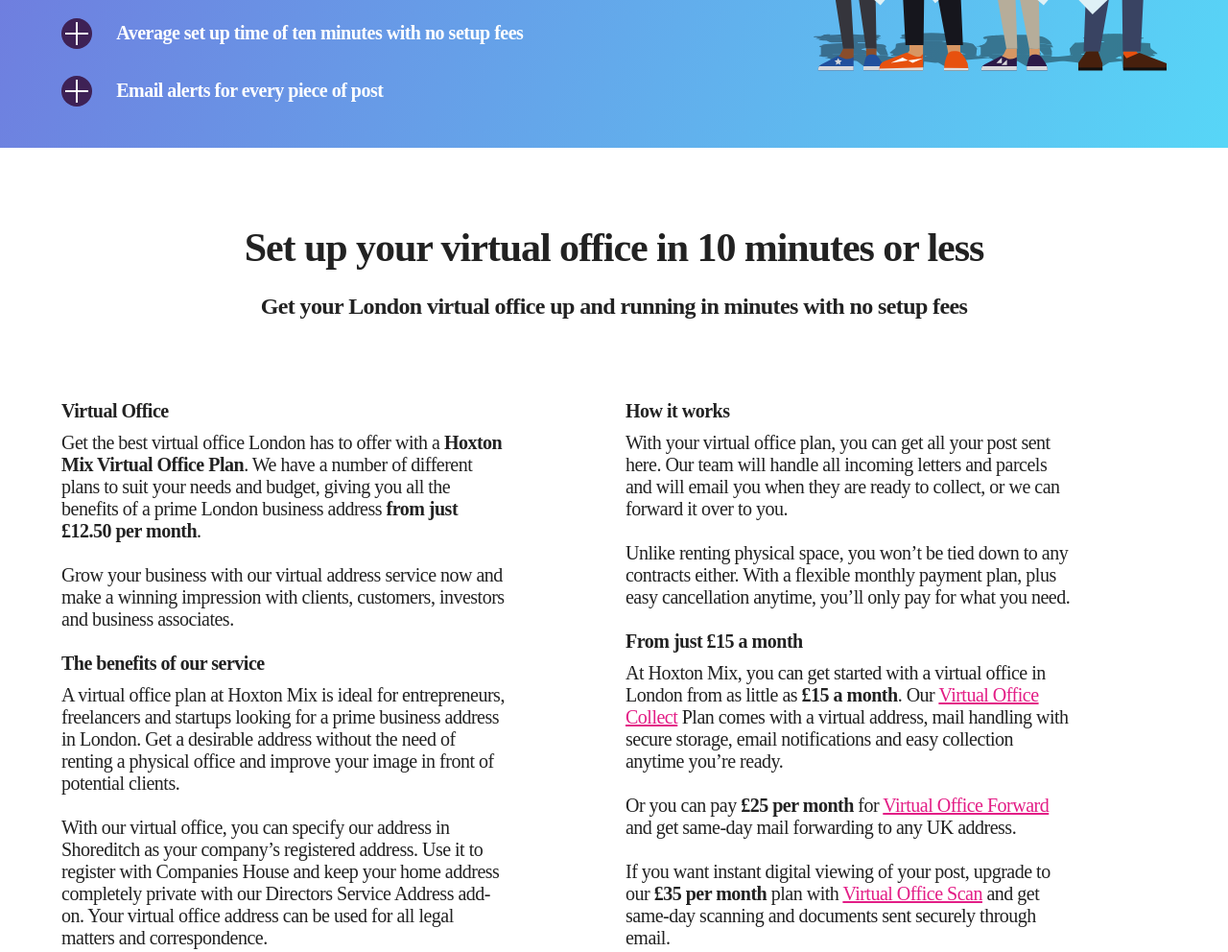
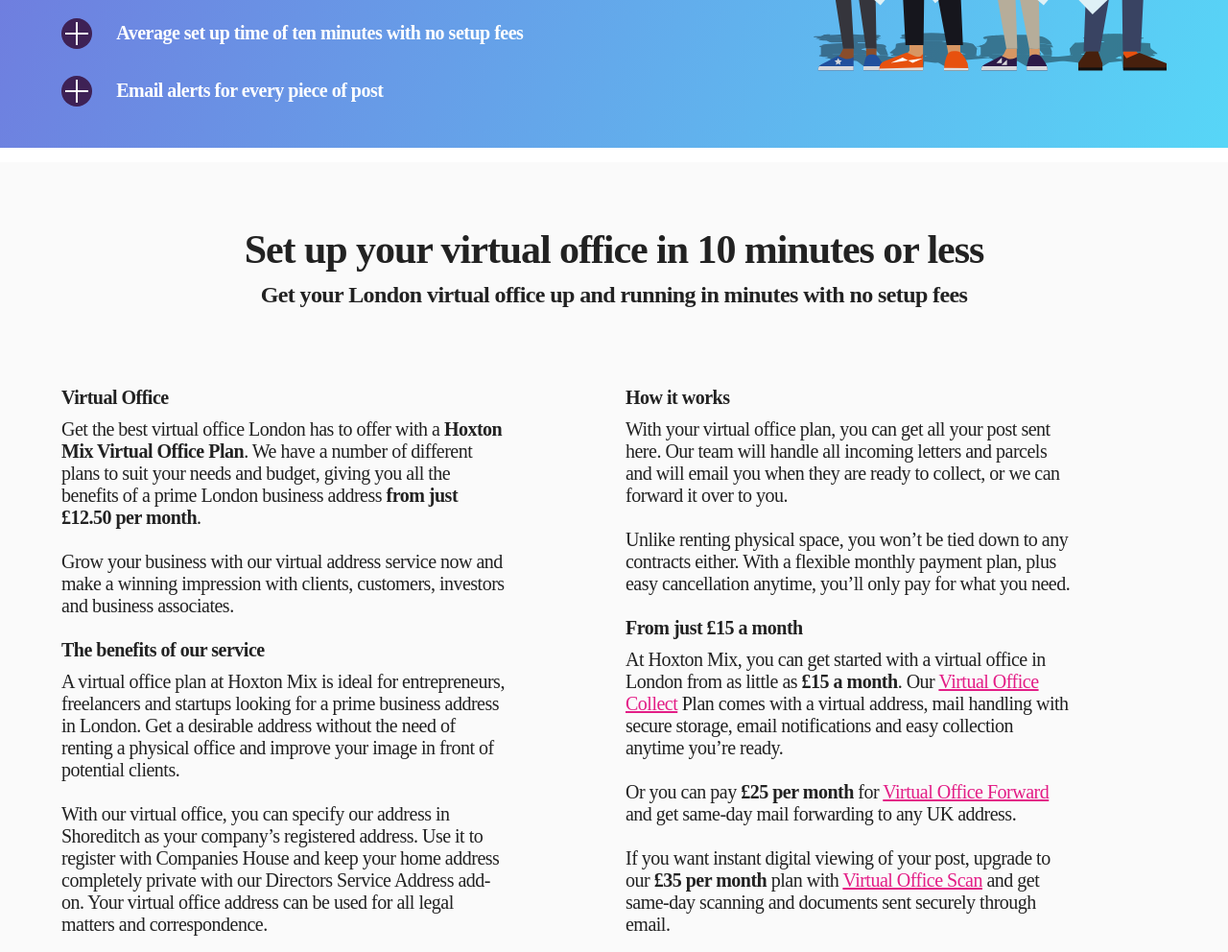
Before and after one commit to Zoolootooy/alb_task_5, a website: page src/index.html in a window 1280 px wide. Shown: the part 2979-3971 px from the top of the page at 96% size. Drawn offline with nearby package versions, Linux system fonts and the light colour scheme; files that its build step writes are made by us from their sources; a web font is replaced by a local one.

Commit message:
Updated set-up block

```diff
--- a/src/scss/set-up.scss
+++ b/src/scss/set-up.scss
@@ -1,5 +1,9 @@
 .setUp {
-  padding-top: 80px;
+  background: #FAFAFA 0% 0% no-repeat padding-box;
+  opacity: 1;
+  margin-top: 15px;
+
+  padding-top: 70px;
   padding-bottom: 50px;
 
   @media(max-width: 768px) {
@@ -14,9 +18,11 @@
     letter-spacing: -1.05px;
     color: #222222;
     opacity: 1;
+    line-height: 42px;
 
     @media(max-width: 768px) {
       font-size: 28px;
+      line-height: 28px;
     }
   }
 
@@ -26,11 +32,14 @@
     letter-spacing: -0.6px;
     color: #222222;
     opacity: 1;
+    line-height: 24px;
 
+    margin-top: -10px;
     margin-bottom: 60px;
 
     @media(max-width: 768px) {
       font-size: 18px;
+      line-height: 18px;
       margin-bottom: 0;
     }
   }
```
